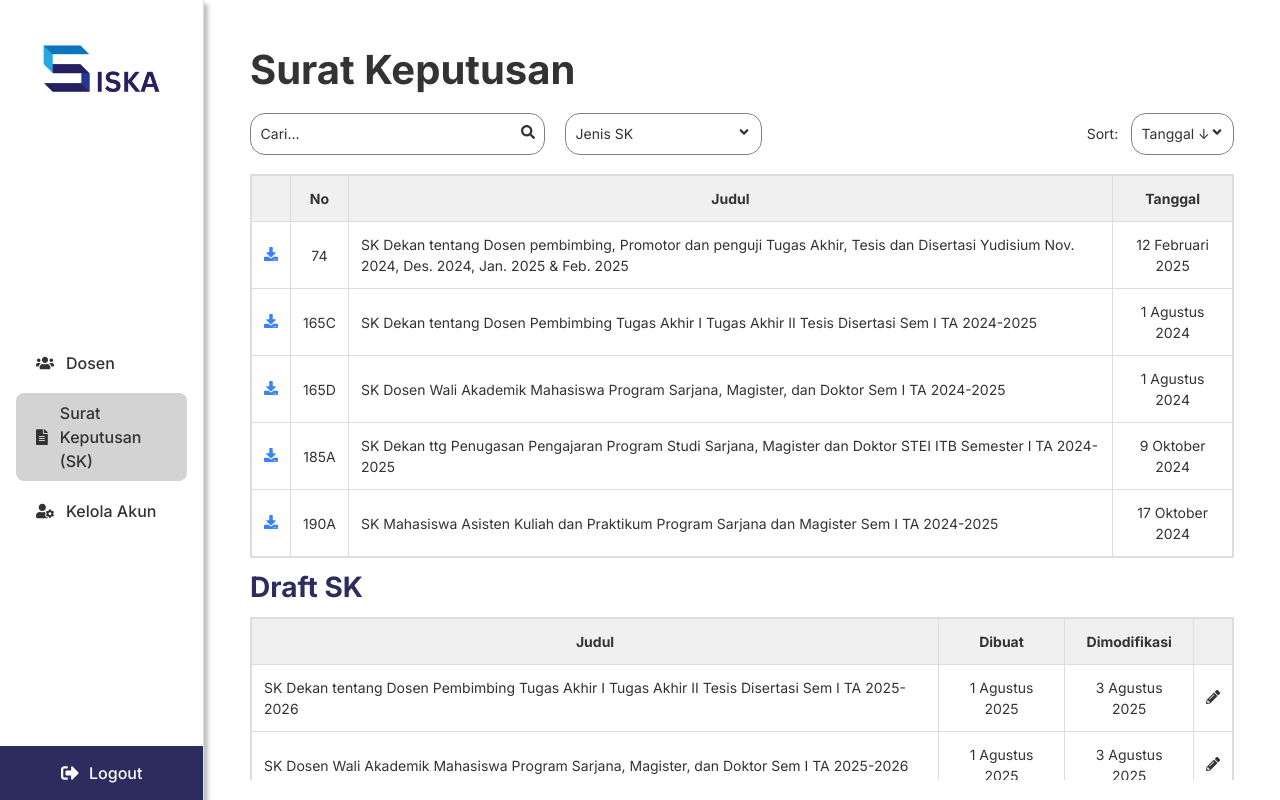
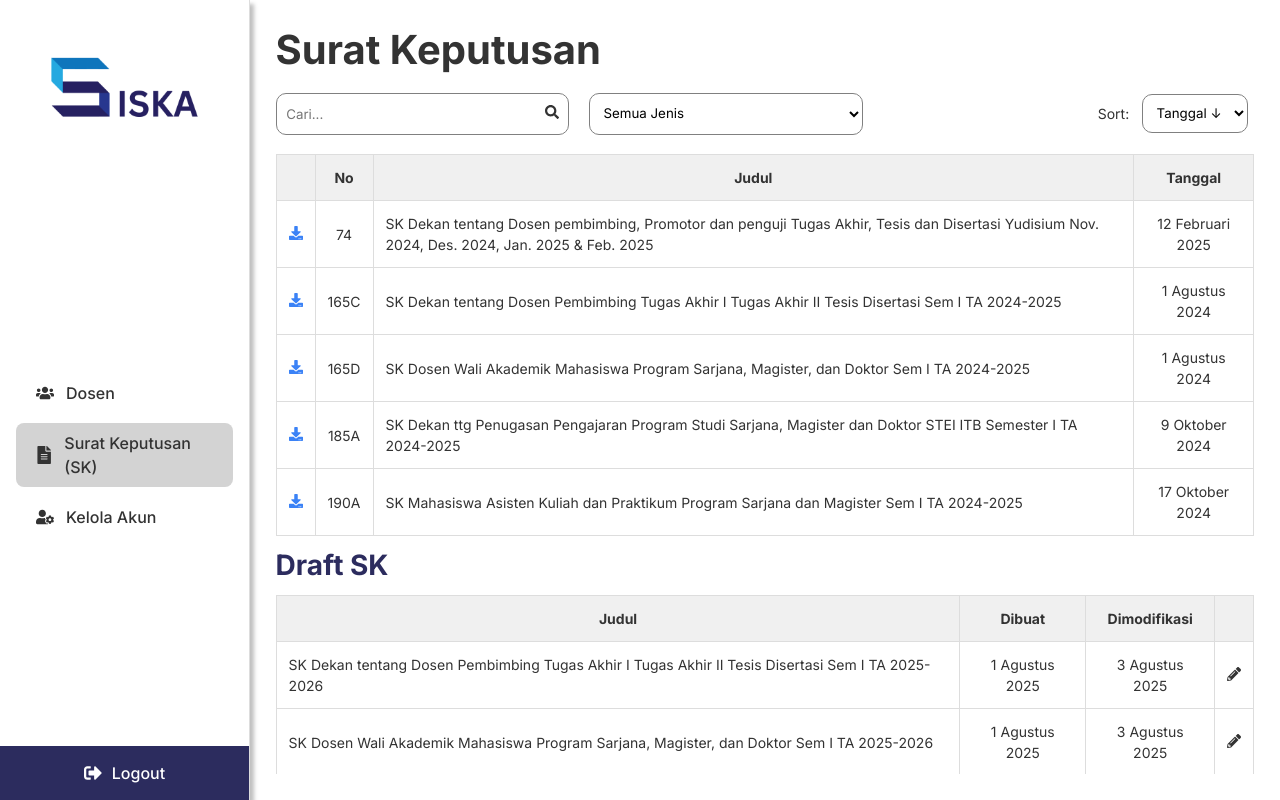
Before and after one commit to novelxv/SISKA, a React (Vite) app in the folder frontend/: page /sk in a window 1280 px wide. Built offline with nearby package versions, Linux system fonts and the light colour scheme; sample sign-in values are in the browser's storage.

Commit message:
feat: search and filter sk

```diff
--- a/frontend/src/pages/DraftSK.tsx
+++ b/frontend/src/pages/DraftSK.tsx
@@ -28,7 +28,7 @@ const DraftSK = () => {
                     <div className='inputrow1'>
                         <div className='template'>
                             <div>Template: </div>
-                            <select name="jenisSK" id="jenisSK">
+                            <select name="jenisSK" id="jenisSK" className='sk-select'>
                                 <option>SK Pengajaran</option>
                                 <option>SK Pembimbing dan Penguji</option>
                                 <option>SK Pembimbing Mahasiswa Aktif</option>
@@ -42,31 +42,31 @@ const DraftSK = () => {
                     <div className='inputrow2'>
                         <div>
                             Judul SK <br></br>
-                            <input type="text"></input>
+                            <input type="text" className='sk-input'></input>
                         </div>
                     </div>
                     <div className='inputrow3'>
                         <div>
                             Nomor SK <br></br>
-                            <input type="text"></input>
+                            <input type="text" className='sk-input'></input>
                         </div>
                         <div>
                             Tanggal <br></br>
-                            <input type="text"></input>
+                            <input type="text" className='sk-input'></input>
                         </div>
                         <div>
                             Semester <br></br>
-                            <input type="text"></input>
+                            <input type="text" className='sk-input'></input>
                         </div>
                     </div>
                     <div className='inputrow4'>
                         <div>
                             Nama Dekan <br></br>
-                            <input type="text"></input>
+                            <input type="text" className='sk-input'></input>
                         </div>
                         <div>
                             NIP Dekan <br></br>
-                            <input type="text"></input>
+                            <input type="text" className='sk-input'></input>
                         </div>
                     </div>
                     <div className='inputrow5'>
--- a/frontend/src/pages/SKList.tsx
+++ b/frontend/src/pages/SKList.tsx
@@ -4,14 +4,14 @@ import { useNavigate } from "react-router-dom";
 import Sidebar from '../components/Navbar';
 import "../styles/Global.css"
 import "../styles/SK.css"
-import { FaDownload, FaSearch, FaAngleDown, FaPencilAlt } from 'react-icons/fa';
+import { FaDownload, FaSearch, FaPencilAlt } from 'react-icons/fa';
 
 const dummy_sk = [
-    {'no' : '74', 'judul': 'SK Dekan tentang Dosen pembimbing, Promotor dan penguji Tugas Akhir, Tesis dan Disertasi Yudisium Nov. 2024, Des. 2024, Jan. 2025 & Feb. 2025', 'tanggal': '12 Februari 2025'},
-    {'no' : '165C', 'judul': 'SK Dekan tentang Dosen Pembimbing Tugas Akhir I Tugas Akhir II Tesis Disertasi Sem I TA 2024-2025', 'tanggal': '1 Agustus 2024'},
-    {'no' : '165D', 'judul': 'SK Dosen Wali Akademik Mahasiswa Program Sarjana, Magister, dan Doktor Sem I TA 2024-2025', 'tanggal': '1 Agustus 2024'},
-    {'no' : '185A', 'judul': 'SK Dekan ttg Penugasan Pengajaran Program Studi Sarjana, Magister dan Doktor STEI ITB Semester I TA 2024-2025', 'tanggal': '9 Oktober 2024'},
-    {'no' : '190A', 'judul': 'SK Mahasiswa Asisten Kuliah dan Praktikum Program Sarjana dan Magister Sem I TA 2024-2025', 'tanggal': '17 Oktober 2024'},
+    {'no' : '74', 'judul': 'SK Dekan tentang Dosen pembimbing, Promotor dan penguji Tugas Akhir, Tesis dan Disertasi Yudisium Nov. 2024, Des. 2024, Jan. 2025 & Feb. 2025', 'tanggal': '12 Februari 2025', 'jenis' : '2'},
+    {'no' : '165C', 'judul': 'SK Dekan tentang Dosen Pembimbing Tugas Akhir I Tugas Akhir II Tesis Disertasi Sem I TA 2024-2025', 'tanggal': '1 Agustus 2024', 'jenis' : '3'},
+    {'no' : '165D', 'judul': 'SK Dosen Wali Akademik Mahasiswa Program Sarjana, Magister, dan Doktor Sem I TA 2024-2025', 'tanggal': '1 Agustus 2024', 'jenis' : '5'},
+    {'no' : '185A', 'judul': 'SK Dekan ttg Penugasan Pengajaran Program Studi Sarjana, Magister dan Doktor STEI ITB Semester I TA 2024-2025', 'tanggal': '9 Oktober 2024', 'jenis' : '1'},
+    {'no' : '190A', 'judul': 'SK Mahasiswa Asisten Kuliah dan Praktikum Program Sarjana dan Magister Sem I TA 2024-2025', 'tanggal': '17 Oktober 2024', 'jenis' : '6'},
 ];
 
 const dummy_draft = [
@@ -24,10 +24,19 @@ const SKList = () => {
     const [sklist, setSK] = useState(dummy_sk);
     const [draftlist, setDraft] = useState(dummy_draft);
     const [query, setQuery] = useState('');
+    const [jenis, setJenis] = useState('');
     const navigate = useNavigate();
 
     const navToDraft = () =>{
         navigate('/draft-sk');
+    }
+
+    const handleSearch = (e) => {
+        setQuery(e.target.value.toLowerCase());
+    }
+
+    const handleSelect = (e) => {
+        setJenis(e.target.value);
     }
 
     return (
@@ -36,24 +45,29 @@ const SKList = () => {
             <div className='content'>
                 <h1 className='skheader'>Surat Keputusan</h1>
                 <div className='skfilters'>
-                    <div className='filter search'>
-                        <div>Cari...</div>
+                    <div className='search'>
+                        <input onChange={handleSearch} type="text" className='sk-search' placeholder='Cari...'></input>
                         <div><FaSearch /></div>
                     </div>
-                    <div className='filter dropdown'>
-                        <div>Jenis SK</div>
-                        <div><FaAngleDown /></div>
-                    </div>
+                    <select className='sk-select' onChange={handleSelect}>
+                        <option value="">Semua Jenis</option>
+                        <option value="1">SK Pengajaran</option>
+                        <option value="2">SK Pembimbing dan Penguji</option>
+                        <option value="3">SK Pembimbing Mahasiswa Aktif</option>
+                        <option value="4">SK Dosen Wali TPB</option>
+                        <option value="5">SK Dosen Wali Mahasiswa Aktif</option>
+                        <option value="6">SK Asisten Perkuliahan dan Praktikum</option>
+                    </select>
                     <div></div>
                     <div className='sort'>
                         <p>Sort: </p>
-                        <div className='filter dropdown'>
-                            <div>Tanggal ↓</div>
-                            <div><FaAngleDown /></div>
-                        </div>
+                        <select className='sk-select'>
+                            <option>Tanggal ↓</option>
+                            <option>Tanggal ↑</option>
+                        </select>
                     </div>
                 </div>
-                <div className='table'>
+                <table className='table'>
                     <thead>
                         <tr>
                             <th></th>
@@ -64,6 +78,7 @@ const SKList = () => {
                     </thead>
                     <tbody>
                     {sklist.map((sk, _) => (
+                        sk.judul.toLowerCase().includes(query) && (jenis == '' || sk.jenis == jenis) &&
                         <tr>
                             <td><a href='./src/assets/contoh_sk.pdf' target='_blank'><FaDownload/></a></td>
                             <td>{sk.no}</td>
@@ -72,10 +87,10 @@ const SKList = () => {
                         </tr>
                     ))}
                     </tbody>
-                </div>
+                </table>
                 <div className='draft-content'>
                     <h2 className='draft-header'>Draft SK</h2>
-                    <div className='table'>
+                    <table className='table'>
                         <thead>
                             <tr>
                                 <th>Judul</th>
@@ -94,7 +109,7 @@ const SKList = () => {
                             </tr>
                         ))}
                         </tbody>
-                    </div>
+                    </table>
                     <div className='skbaru'>
                         <div className='button-blue' onClick={navToDraft}>
                             + SK Baru
--- a/frontend/src/styles/DraftSK.css
+++ b/frontend/src/styles/DraftSK.css
@@ -12,7 +12,7 @@
     cursor: pointer;
 }
 
-input {
+.sk-input {
     background-color: white;
     color: black;
     border: 1px solid gray;
@@ -22,7 +22,7 @@ input {
     width: 100%;
 }
 
-select {
+.sk-select {
     background-color: white;
     color: black;
     border: 1px solid gray;
--- a/frontend/src/styles/SK.css
+++ b/frontend/src/styles/SK.css
@@ -1,5 +1,6 @@
 .content {
-    padding: 2vw;
+    margin: 2vw;
+    width: 70%;
     overflow: auto;
     font-size: 14px;
 }
@@ -11,26 +12,45 @@
 .skfilters {
     width: 100%;
     display: grid;
-    grid-template-columns: 30% 20% 14% 30%;
+    grid-template-columns: 30% 28% 20% 15%;
     margin: 1.5vw 0;
     gap: 2%;
 }
 
-.filter {
+.search {
     display: flex;
     flex-direction: row;
     justify-content: space-between;
-    /* margin-right: 2vw; */
     padding: 0.75vw;
     border: 1px solid gray;
-    border-radius: 15px;
+    border-radius: 10px;
     align-items: center;
+}
+
+.sk-search {
+    border: 0px;
+    padding: 0px;
+    background-color: white;
+    color: black;
+    width: 100%;
+}
+
+.sk-search:focus {
+    outline: none;
+}
+
+.sk-select {
+    background-color: white;
+    color: black;
+    border: 1px solid gray;
+    border-radius: 10px;
+    padding: 0.75vw;
 }
 
 .sort {
     display: flex;
     flex-direction: row;
-    justify-content: flex-end;
+    justify-content: space-between;
     gap: 1vw;
     align-items: center;
 }
```
